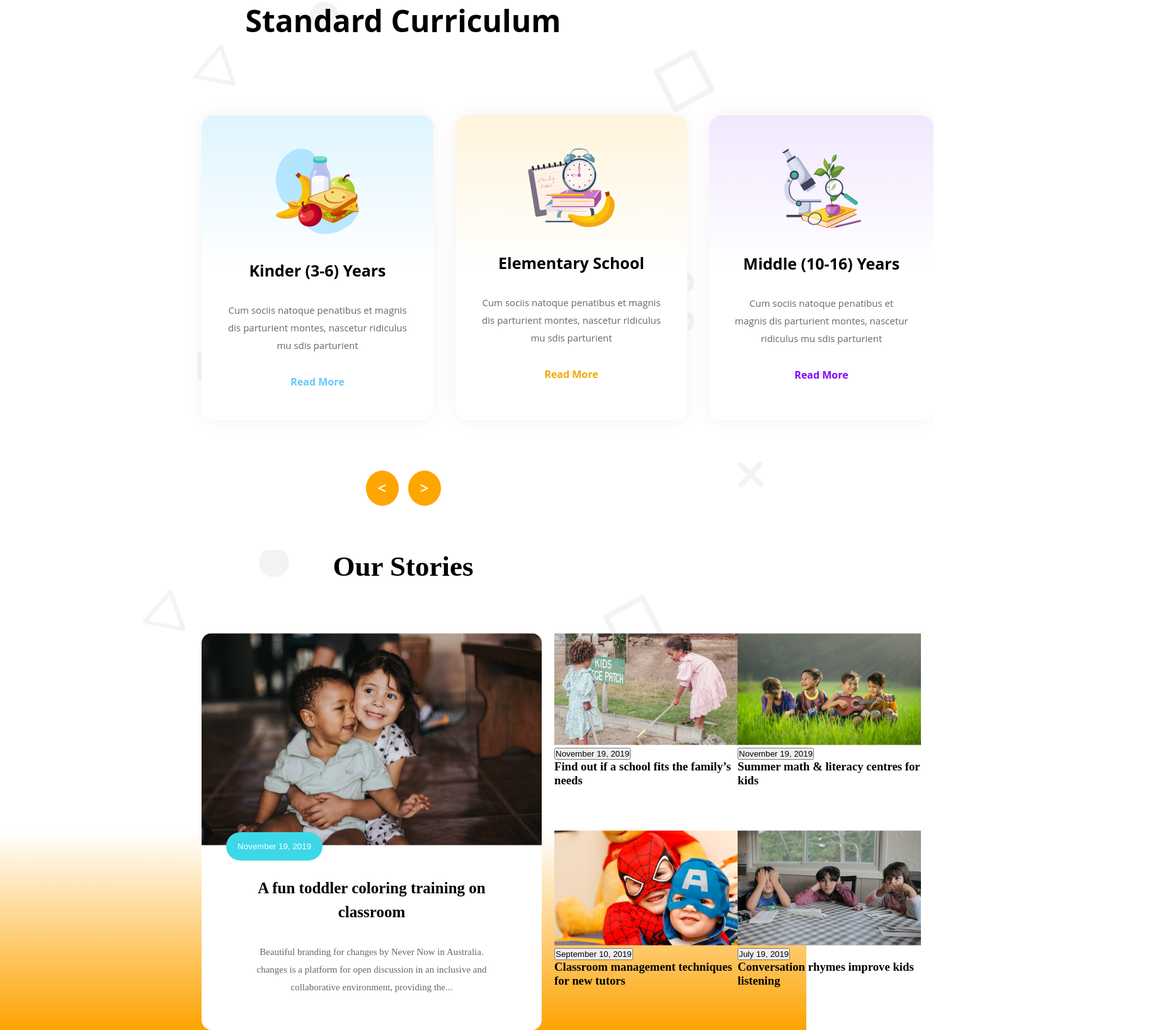
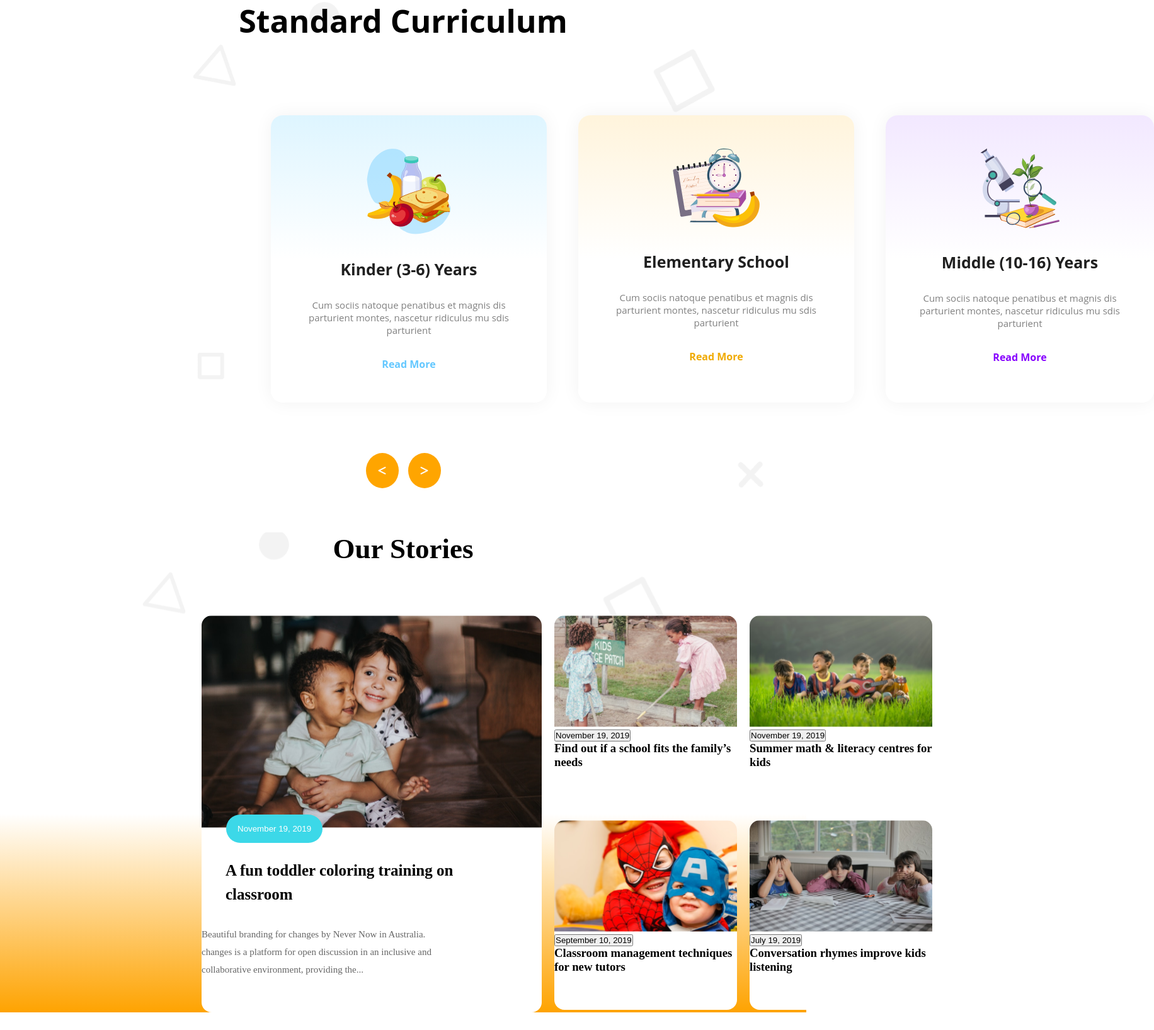
Before and after one commit to Durjoyalways/B11-A2, a plain HTML site: page index.html in a window 1280 px wide. Shown: the part 744-2379 px from the top of the page at 63% size, 1832 px wide, since content can reach past the window. After the commit the page ends 2351 px from the top, so only its background shows below. Drawn offline with Linux system fonts and the light colour scheme.

Commit message:
changes some css in media screen

```diff
--- a/index.html
+++ b/index.html
@@ -85,33 +85,37 @@
 
     <div class="stories-card-1">
         <img src="images/story-1.png" alt="" class="story-card-img">
-        <button class="card-btn">November 19, 2019</button>
-        <h3 class="card-title">A fun toddler coloring training on <br> classroom</h3>
-        <p class="card-description">Beautiful branding for changes by Never Now in Australia. <br>
+        <button class="story-card-btn">November 19, 2019</button>
+        <h3 class="story-card-title">A fun toddler coloring training on <br> classroom</h3>
+        <p class="story-card-description">Beautiful branding for changes by Never Now in Australia. <br>
             changes is a platform for open discussion in an inclusive and <br>
             collaborative environment, providing the...</p>
             </div>
             <div class="stories-card-2">
         <div class="card-A">
             <img src="images/story-2.png" alt="" class="card-A-img">
+            <br>
             <button class="card-A-btn">November 19, 2019</button>
             <h3 class="card-A-title">Find out if a school fits the
                 family’s needs</h3>
         </div>
         <div class="card-A">
             <img src="images/story-3.png" alt="" class="card-A-img">
+            <br>
             <button class="card-A-btn">November 19, 2019</button>
             <h3 class="card-A-title">Summer math & literacy
                 centres for kids</h3>
         </div>
         <div class="card-A">
             <img src="images/story-4.png" alt="" class="card-A-img">
+            <br>
             <button class="card-A-btn">September 10, 2019</button>
             <h3 class="card-A-title">Classroom management
                 techniques for new tutors</h3>
         </div>
         <div class="card-A">
             <img src="images/story-5.png" alt="" class="card-A-img">
+            <br>
             <button class="card-A-btn">July 19, 2019</button>
             <h3 class="card-A-title">Conversation rhymes
                 improve kids listening</h3>
--- a/styles/style.css
+++ b/styles/style.css
@@ -132,8 +132,8 @@
     justify-content: space-between;
     align-items: center;
     gap: 50;
-    margin-left: 320px;
-    margin-right: 320px;
+    margin-left: 430px;
+    margin-right: 430px;
 
 
 
@@ -141,7 +141,7 @@
 
 .banner-title{
     font-weight: bold;
-    font-size: 56px;
+    font-size: 60px;
     line-height: 61px;
 
 
@@ -157,7 +157,7 @@
 .banner-btn{
     background-color: black;
     color: white;
-    padding:10px 47px;
+    padding:15px 50px;
     margin-top: 24px;
     border: none;
     border-radius: 12px;
@@ -186,7 +186,7 @@
     text-align: center;
     margin-top: 70px;
     font-weight: bold;
-    font-size: 48px;
+    font-size: 50px;
     line-height: 60px;
     color:rgba(0, 0, 0, 1) ;
     margin-bottom: 85px;
@@ -196,17 +196,18 @@
 .curriculam-card-container{
    display: flex;
    flex: 1;
-   gap: 35px;
+   gap: 50px;
 
 
 }
 
 .curriculam-card-1{
-    margin-left: 320px;
+    margin-left: 430px;
  background-image: linear-gradient(to bottom, rgba(222, 245, 255, 1) , #FFFFFF 50%);
  margin-top: 35px;
  border-radius: 19px;
-width: 410px;
+width: 460px;
+height: auto;
 box-shadow: 0 0 28.3px 0.94px rgba(0, 0, 0, 0.05);
 
 
@@ -217,20 +218,22 @@ box-shadow: 0 0 28.3px 0.94px rgba(0, 0, 0, 0.05);
     background-image: linear-gradient(to bottom, rgba(255, 244, 220, 1) , #FFFFFF 50%);
     margin-top: 35px;
     border-radius: 19px;
-    width: 410px;
+    width: 460px;
+    height: auto;
     box-shadow: 0 0 28.3px 0.94px rgba(0, 0, 0, 0.05);
 }
 
 .curriculam-card-3{
-    margin-right: 320px;
+    margin-right: 430px;
     background-image: linear-gradient(to bottom, rgba(242, 232, 255, 1), #FFFFFF 50%);
     margin-top: 35px;
     border-radius: 19px;
-    width: 410px;
+    width: 460px;
+    height: auto;
     box-shadow: 0 0 28.3px 0.94px rgba(0, 0, 0, 0.05);
 }
 .card-img{
-    padding:52px 115px 32px 115px ;
+    padding:52px 150px 32px 150px ;
 }
 .card-title{
     text-align: center;
@@ -338,7 +341,7 @@ box-shadow: 0 0 28.3px 0.94px rgba(0, 0, 0, 0.05);
 
 }
 
-.card-btn{
+.story-card-btn{
     background-color:rgba(60, 216, 232, 1) ;
     padding: 15px 18px;
     border: none;
@@ -349,7 +352,7 @@ box-shadow: 0 0 28.3px 0.94px rgba(0, 0, 0, 0.05);
     top: -25px;
 
 }
-.card-title{
+.story-card-title{
     font-weight: bold;
     font-size: 25px;
     line-height: 38px;
@@ -360,7 +363,7 @@ box-shadow: 0 0 28.3px 0.94px rgba(0, 0, 0, 0.05);
    margin-right: 38px;
 
 }
-.card-description{
+.story-card-description{
     font-size: 15px;
     font-weight: 500;
     line-height: 28px;
@@ -373,10 +376,28 @@ box-shadow: 0 0 28.3px 0.94px rgba(0, 0, 0, 0.05);
 
 .stories-card-2{
     display: grid;
+    gap: 20px;
     grid-template-columns: repeat(2,1fr);
     margin-left: 20px;
 }
 
+.card-A{
+    width: 290px;
+    height: 301px;
+    background-color: #FFFFFF;
+    border-radius: 16px;
+
+}
+
+
+.card-A-img{
+    width: 290px;
+    height: 177px;
+    border-top-left-radius: 16px;
+    border-top-right-radius: 16px;
+
+
+}
 .stories-title{
     text-align: center;
     font-size: 45px;
@@ -399,10 +420,11 @@ box-shadow: 0 0 28.3px 0.94px rgba(0, 0, 0, 0.05);
 
 }
 /* responsive styles */
-@media screen and (max-width:576px) {
+@media screen and (max-width: 576px) {
     .logo-name {
         display: none;
     }
+
     .nav-menu {
         display: none;
 
@@ -532,7 +554,7 @@ box-shadow: 0 0 28.3px 0.94px rgba(0, 0, 0, 0.05);
      background-image: linear-gradient(to bottom, rgba(222, 245, 255, 1) , #FFFFFF 50%);
      margin-top: 20px;
      border-radius: 19px;
-    width: 410px;
+    width: calc(100% - 10%);
     box-shadow: 0 0 28.3px 0.94px rgba(0, 0, 0, 0.05);
 
 
@@ -543,7 +565,7 @@ box-shadow: 0 0 28.3px 0.94px rgba(0, 0, 0, 0.05);
         background-image: linear-gradient(to bottom, rgba(255, 244, 220, 1) , #FFFFFF 50%);
         margin-top: 0;
         border-radius: 19px;
-        width: 410px;
+        width: calc(100% - 10%);
         box-shadow: 0 0 28.3px 0.94px rgba(0, 0, 0, 0.05);
     }
 
@@ -554,7 +576,7 @@ box-shadow: 0 0 28.3px 0.94px rgba(0, 0, 0, 0.05);
     background-image: linear-gradient(to bottom, rgba(242, 232, 255, 1), #FFFFFF 50%);
     margin-top: 0;
     border-radius: 19px;
-    width: 410px;
+    width: calc(100% - 10%);
     box-shadow: 0 0 28.3px 0.94px rgba(0, 0, 0, 0.05);
 }
 
```
